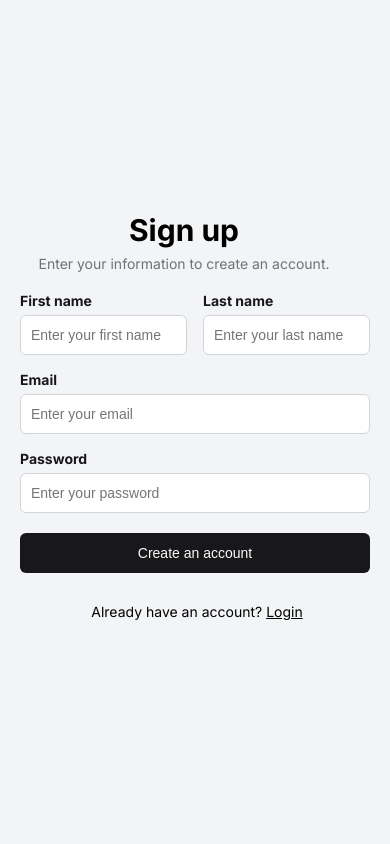
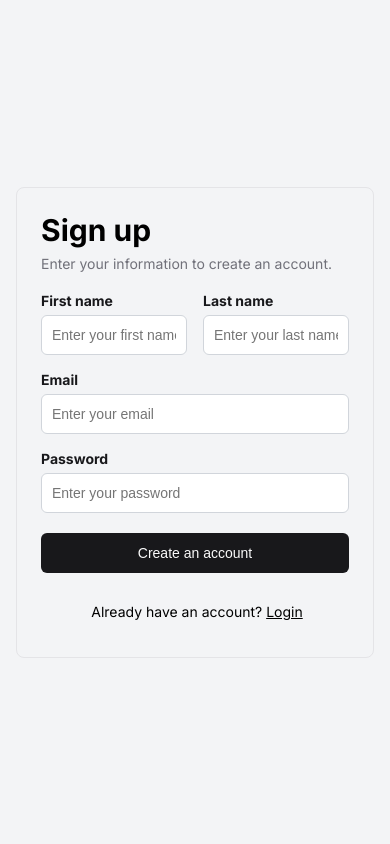
Before and after one commit to ravekrutoy/web_app, a Django app: page /register/ in a window 390 px wide. Run offline with Django 5.2, Linux system fonts and the light colour scheme.

Commit message:
top-text_fix

```diff
--- a/accounts/static/accounts/css/styles.css
+++ b/accounts/static/accounts/css/styles.css
@@ -206,17 +206,28 @@ body {
     border: 1px solid red;
 }
 
-/* ================= MOBILE VERSION ================= */
+/* Мобильная версия */
 
 @media (max-width: 480px) {
 
-  #window-log,
-  #window-reg {
+  body{
+    padding-left: 16px;
+    padding-right: 16px;
+  }
+  #window-log {
     border: none;
     box-shadow: none;
     background: transparent;
     padding: 0;
     max-width: 350px;
+  }
+
+  #window-reg {
+    background: transparent;
+    box-shadow: none;
+    border: 1px solid rgba(228, 228, 231, 1);
+    max-width: 374px;
+    min-width: 190px;
   }
 
   .header {
@@ -246,4 +257,8 @@ body {
     padding-top: 16px;
     gap: 10px;
   }
+
+  #window-reg .header{
+    text-align: left;
+  }
 }
```
